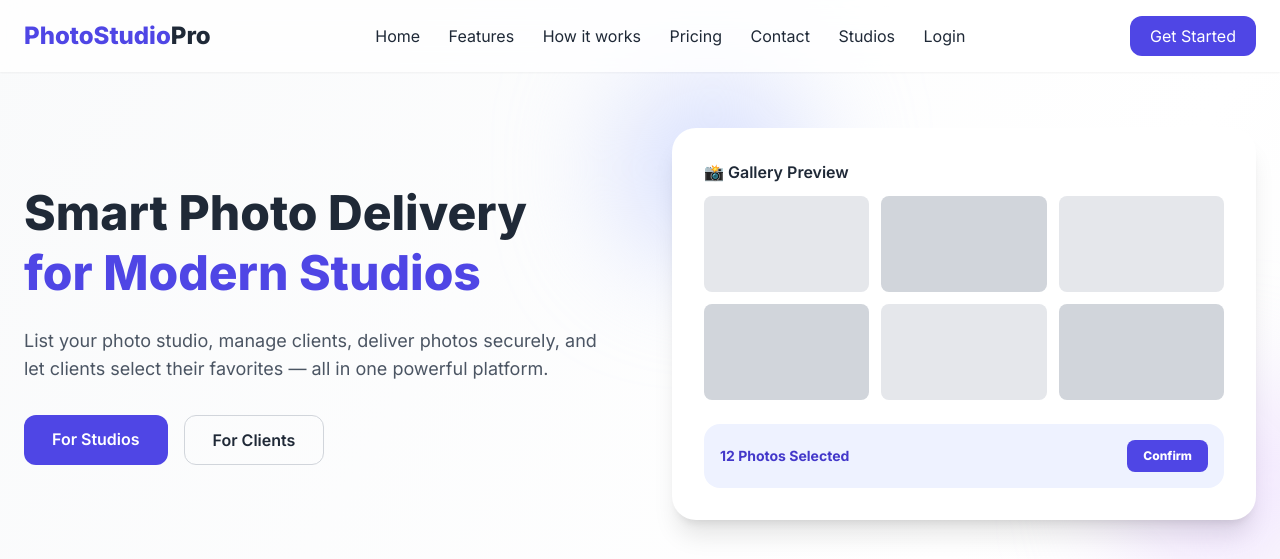
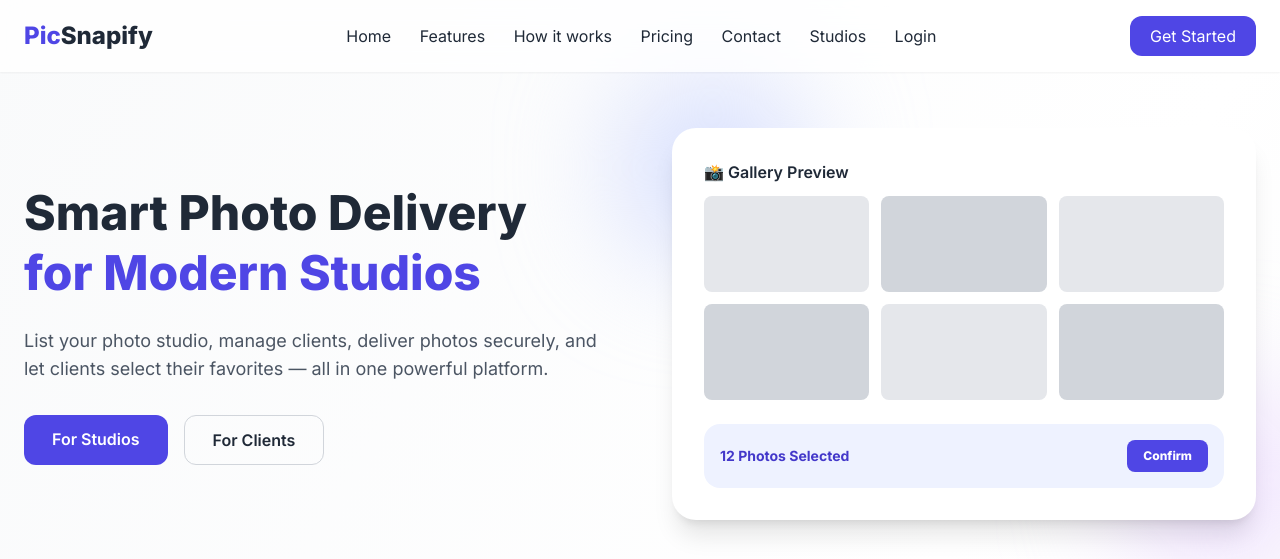
Before and after one commit to ShivanjaySingh/Pic-Snapify, a Flask app: page / in a window 1280 px wide. Shown: the top 559 px of the page. Run offline with Flask 3, Linux system fonts and the light colour scheme; some libraries are stand-ins or nearby versions.

Commit message:
Update index.html

```diff
--- a/templates/website/index.html
+++ b/templates/website/index.html
@@ -2,7 +2,7 @@
 <html lang="en">
 <head>
   <meta charset="UTF-8" />
-  <title>PhotoStudio Pro – Smart Photo Delivery & Proofing</title>
+  <title>Pic Snapify – Smart Photo Delivery & Proofing</title>
   <meta name="viewport" content="width=device-width, initial-scale=1.0">
 
   <!-- Tailwind CDN -->
@@ -25,7 +25,7 @@
 <!-- NAVBAR -->
 <header class="fixed top-0 w-full z-50 glass shadow-sm">
   <div class="max-w-7xl mx-auto px-6 py-4 flex justify-between items-center">
-    <h1 class="text-2xl font-extrabold text-indigo-600">PhotoStudio<span class="text-gray-800">Pro</span></h1>
+    <h1 class="text-2xl font-extrabold text-indigo-600">Pic<span class="text-gray-800">Snapify</span></h1>
     <nav class="space-x-6 hidden md:block">
       <a href="/" class="hover:text-indigo-600">Home</a>
       <a href="/features" class="hover:text-indigo-600">Features</a>
```
